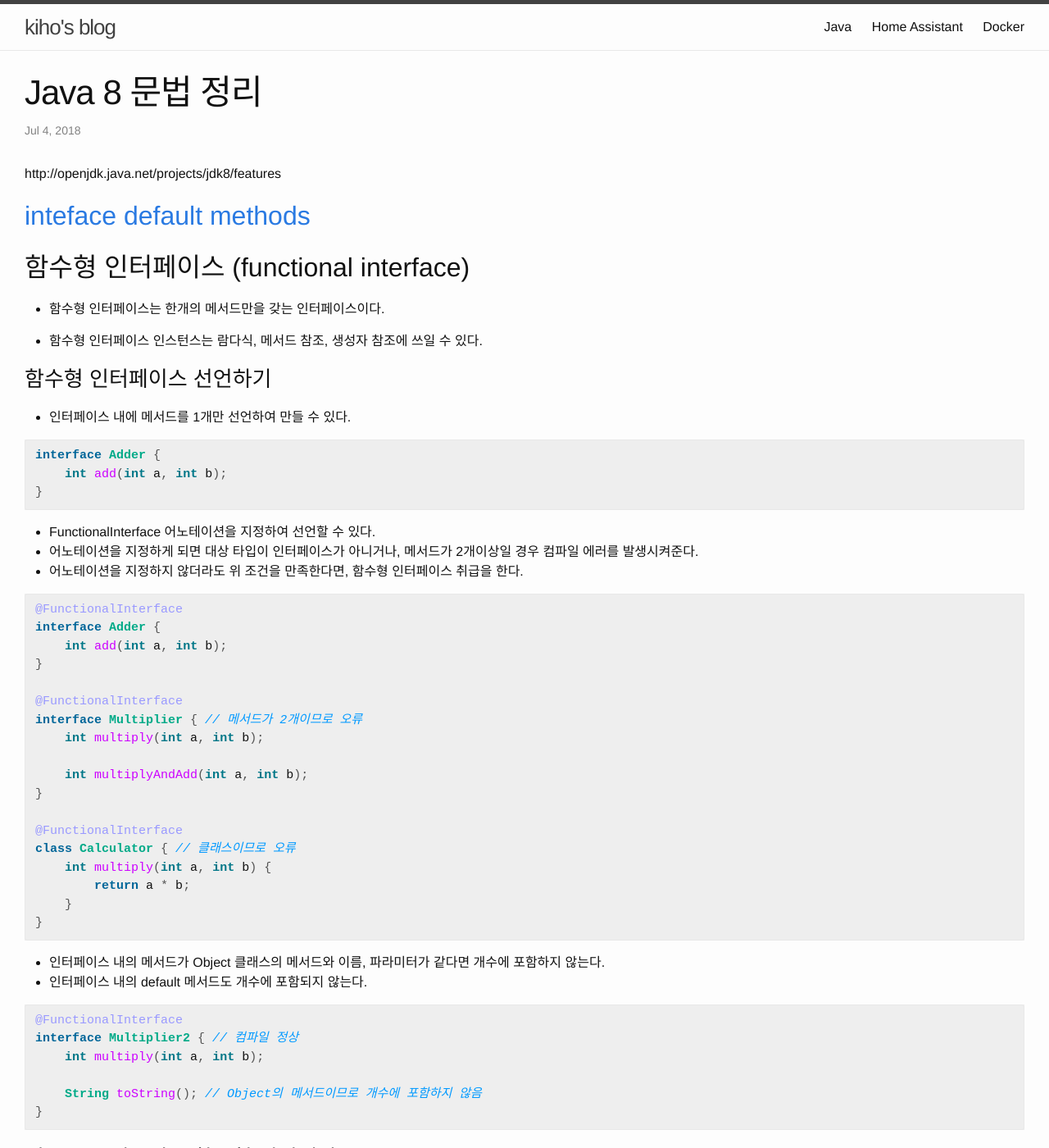
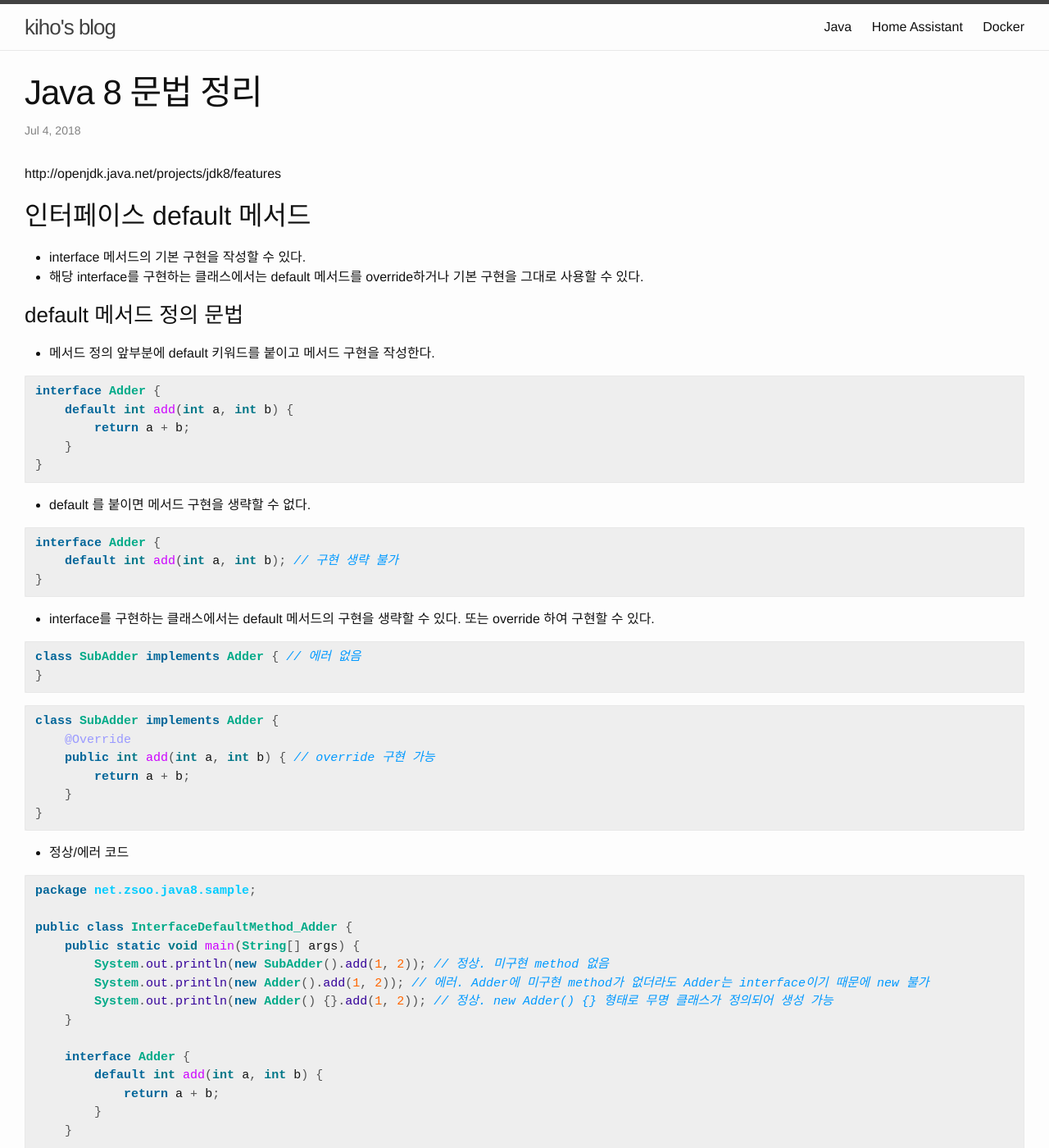
Before and after one commit to syspro86/syspro86.github.io, a Jekyll site: the page built from _posts/2018-07-04-java8-syntax.md, in a window 1280 px wide and 1400 px high. Shown: the whole window at 82% size. Built offline with Jekyll 4.4.1, drawn with Linux system fonts in a browser that asks for light colours; comment, search, counter and statistics services are not loaded; some of the changed text lies outside the part shown.

Commit message:
Update 2018-07-04-java8-syntax.md

````diff
--- a/_posts/2018-07-04-java8-syntax.md
+++ b/_posts/2018-07-04-java8-syntax.md
@@ -7,7 +7,74 @@ categories: java
 
 http://openjdk.java.net/projects/jdk8/features
 
-## [inteface default methods]({{ site.url }}{{ site.baseurl }}/post/2018-07-04-java8-interface-default-method.html)
+## 인터페이스 default 메서드
+
+* interface 메서드의 기본 구현을 작성할 수 있다.
+* 해당 interface를 구현하는 클래스에서는 default 메서드를 override하거나 기본 구현을 그대로 사용할 수 있다.
+
+### default 메서드 정의 문법
+
+* 메서드 정의 앞부분에 default 키워드를 붙이고 메서드 구현을 작성한다.
+
+```java
+interface Adder {
+    default int add(int a, int b) {
+        return a + b;
+    }
+}
+```
+
+* default 를 붙이면 메서드 구현을 생략할 수 없다.
+
+```java
+interface Adder {
+    default int add(int a, int b); // 구현 생략 불가
+}
+```
+
+* interface를 구현하는 클래스에서는 default 메서드의 구현을 생략할 수 있다. 또는 override 하여 구현할 수 있다.
+
+```java
+class SubAdder implements Adder { // 에러 없음
+}
+```
+
+```java
+class SubAdder implements Adder {
+    @Override
+    public int add(int a, int b) { // override 구현 가능
+        return a + b;
+    }
+}
+```
+
+* 정상/에러 코드
+
+```java
+package net.zsoo.java8.sample;
+
+public class InterfaceDefaultMethod_Adder {
+    public static void main(String[] args) {
+        System.out.println(new SubAdder().add(1, 2)); // 정상. 미구현 method 없음
+        System.out.println(new Adder().add(1, 2)); // 에러. Adder에 미구현 method가 없더라도 Adder는 interface이기 때문에 new 불가
+        System.out.println(new Adder() {}.add(1, 2)); // 정상. new Adder() {} 형태로 무명 클래스가 정의되어 생성 가능
+    }
+
+    interface Adder {
+        default int add(int a, int b) {
+            return a + b;
+        }
+    }
+
+    class SubAdder implements Adder {
+        @Override
+        public int add(int a, int b) {
+            return a + b;
+        }
+    }
+}
+```
+
 
 ## 함수형 인터페이스 (functional interface)
 
````
